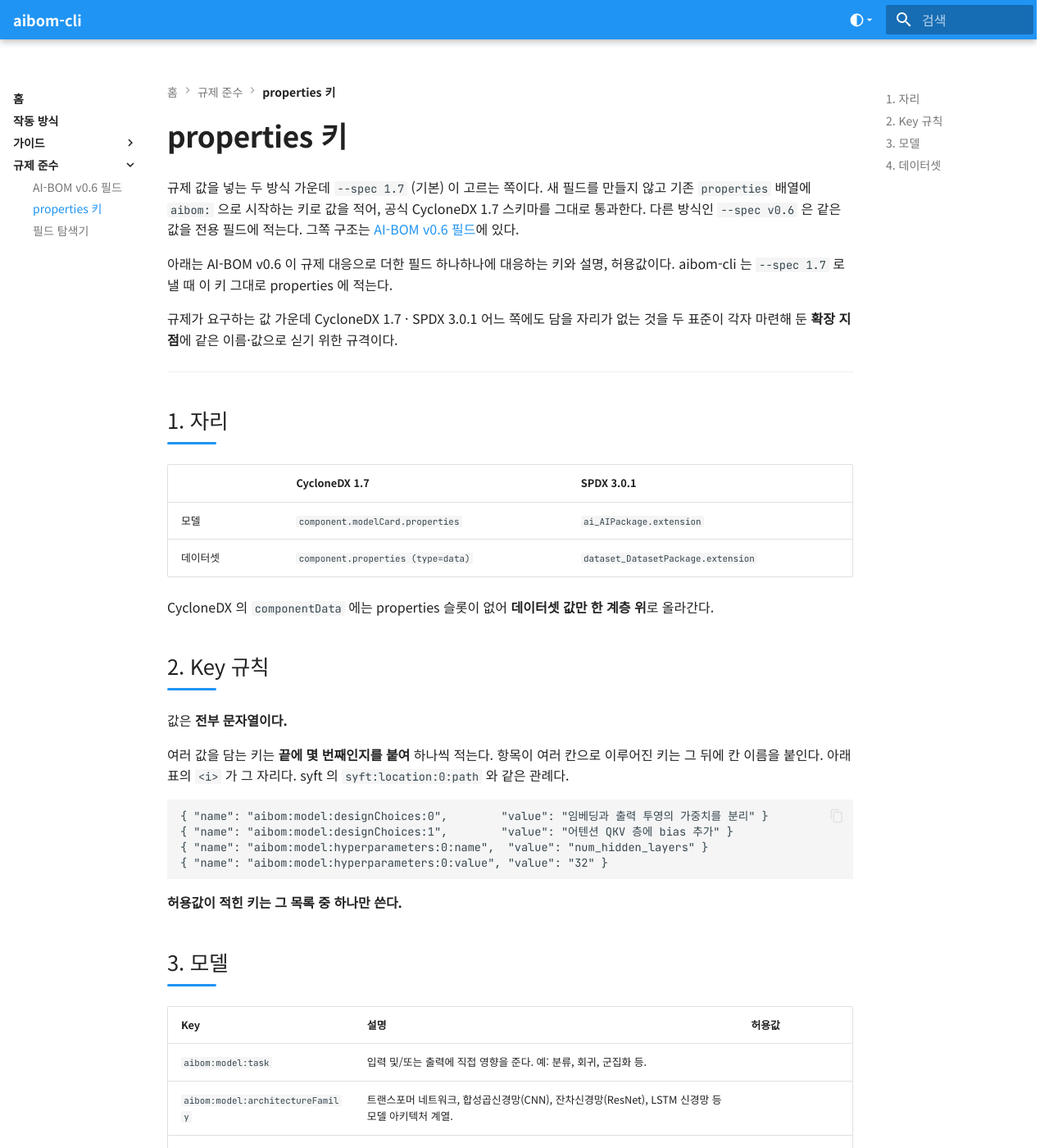
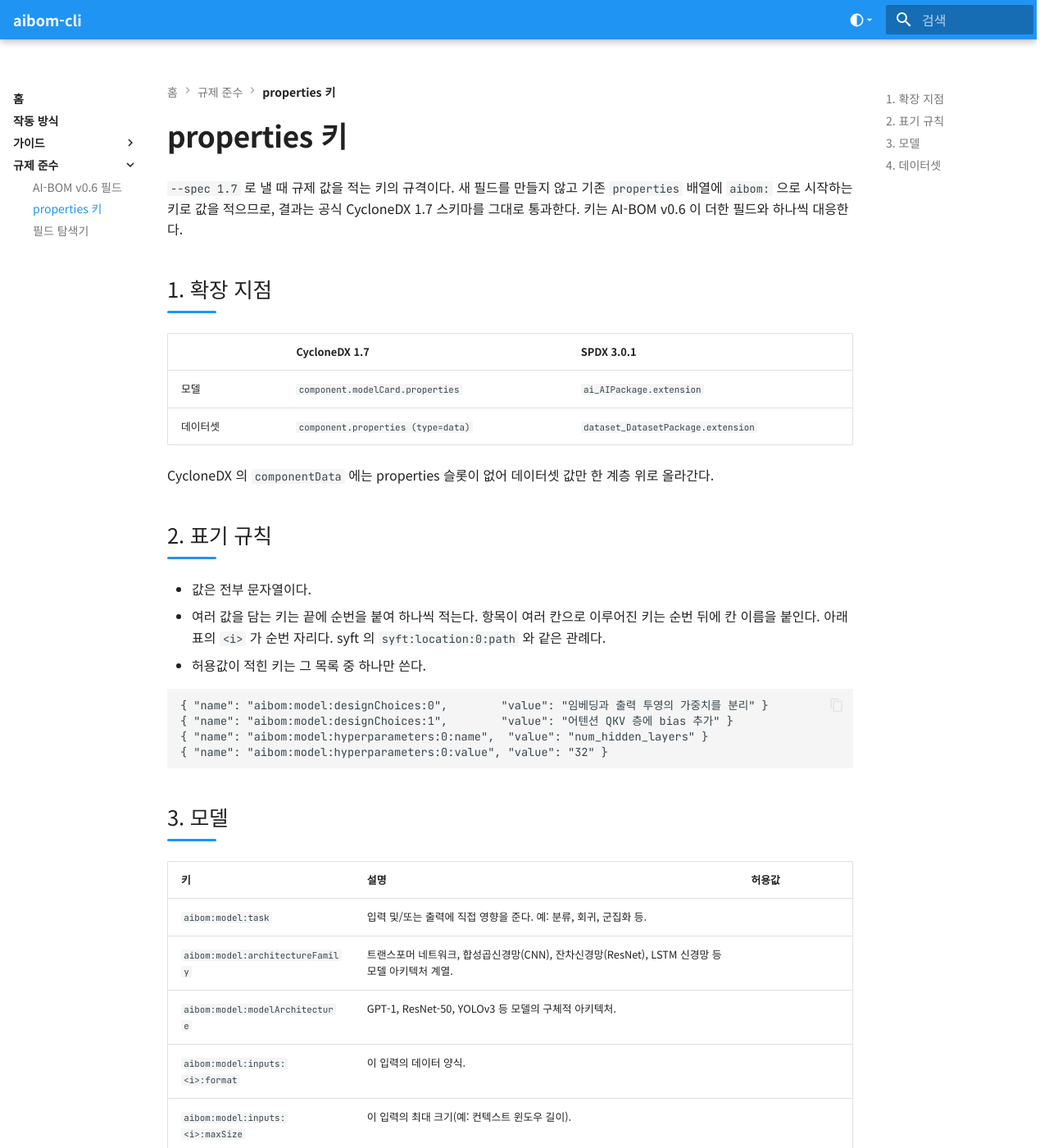
Before and after one commit to ai-devtestsecops-os/sure-aibom, an MkDocs documentation site: the page built from docs/compliance/regulation-fields.md, in a window 1280 px wide and 1400 px high. Shown: the whole window at 82% size. Built offline with MkDocs 1.6.1 and Material for MkDocs 9.7.7, drawn with Linux system fonts in a browser that asks for light colours.

Commit message:
docs: shape the properties keys page as a spec with extension points and notation rules, without bold

````diff
--- a/docs/compliance/regulation-fields.md
+++ b/docs/compliance/regulation-fields.md
@@ -1,33 +1,23 @@
 # properties 키
 
-규제 값을 넣는 두 방식 가운데 `--spec 1.7` (기본) 이 고르는 쪽이다. 새 필드를 만들지 않고 기존 `properties` 배열에 `aibom:` 으로
-시작하는 키로 값을 적어, 공식 CycloneDX 1.7 스키마를 그대로 통과한다. 다른 방식인 `--spec v0.6` 은 같은 값을 전용 필드에 적는다.
-그쪽 구조는 [AI-BOM v0.6 필드](aibom-v0.6.md)에 있다.
+`--spec 1.7` 로 낼 때 규제 값을 적는 키의 규격이다. 새 필드를 만들지 않고 기존 `properties` 배열에 `aibom:` 으로 시작하는 키로 값을
+적으므로, 결과는 공식 CycloneDX 1.7 스키마를 그대로 통과한다. 키는 AI-BOM v0.6 이 더한 필드와 하나씩 대응한다.
 
-아래는 AI-BOM v0.6 이 규제 대응으로 더한 필드 하나하나에 대응하는 키와 설명, 허용값이다. aibom-cli 는 `--spec 1.7` 로 낼 때 이 키 그대로 properties 에 적는다.
-
-규제가 요구하는 값 가운데 CycloneDX 1.7 · SPDX 3.0.1 어느 쪽에도 담을 자리가 없는 것을
-두 표준이 각자 마련해 둔 **확장 지점**에 같은 이름·값으로 싣기 위한 규격이다.
-
----
-
-## 1. 자리
+## 1. 확장 지점
 
 | | CycloneDX 1.7 | SPDX 3.0.1 |
 |---|---|---|
 | 모델 | `component.modelCard.properties` | `ai_AIPackage.extension` |
 | 데이터셋 | `component.properties  (type=data)` | `dataset_DatasetPackage.extension` |
 
-CycloneDX 의 `componentData` 에는 properties 슬롯이 없어 **데이터셋 값만 한 계층 위**로
-올라간다.
+CycloneDX 의 `componentData` 에는 properties 슬롯이 없어 데이터셋 값만 한 계층 위로 올라간다.
 
-## 2. Key 규칙
+## 2. 표기 규칙
 
-값은 **전부 문자열이다.**
-
-여러 값을 담는 키는 **끝에 몇 번째인지를 붙여** 하나씩 적는다. 항목이 여러 칸으로 이루어진
-키는 그 뒤에 칸 이름을 붙인다. 아래 표의 `<i>` 가 그 자리다. syft 의 `syft:location:0:path`
-와 같은 관례다.
+- 값은 전부 문자열이다.
+- 여러 값을 담는 키는 끝에 순번을 붙여 하나씩 적는다. 항목이 여러 칸으로 이루어진 키는 순번 뒤에 칸 이름을 붙인다. 아래 표의 `<i>` 가 순번 자리다.
+  syft 의 `syft:location:0:path` 와 같은 관례다.
+- 허용값이 적힌 키는 그 목록 중 하나만 쓴다.
 
 ```jsonc
 { "name": "aibom:model:designChoices:0",        "value": "임베딩과 출력 투영의 가중치를 분리" }
@@ -36,11 +26,9 @@ CycloneDX 의 `componentData` 에는 properties 슬롯이 없어 **데이터셋
 { "name": "aibom:model:hyperparameters:0:value", "value": "32" }
 ```
 
-**허용값이 적힌 키는 그 목록 중 하나만 쓴다.**
-
 ## 3. 모델
 
-| Key | 설명 | 허용값 |
+| 키 | 설명 | 허용값 |
 |---|---|---|
 | `aibom:model:task` | 입력 및/또는 출력에 직접 영향을 준다. 예: 분류, 회귀, 군집화 등. |  |
 | `aibom:model:architectureFamily` | 트랜스포머 네트워크, 합성곱신경망(CNN), 잔차신경망(ResNet), LSTM 신경망 등 모델 아키텍처 계열. |  |
@@ -74,7 +62,7 @@ CycloneDX 의 `componentData` 에는 properties 슬롯이 없어 **데이터셋
 
 ## 4. 데이터셋
 
-| Key | 설명 | 허용값 |
+| 키 | 설명 | 허용값 |
 |---|---|---|
 | `aibom:dataset:availability` | 이 데이터셋의 가용성. | clickthrough, direct-download, query, registration, scraping-script |
 | `aibom:dataset:collectionProcess` | 이 데이터셋을 수집한 과정(예: 긁어 온 소스, 사용한 인터뷰 프로토콜). |  |
````
